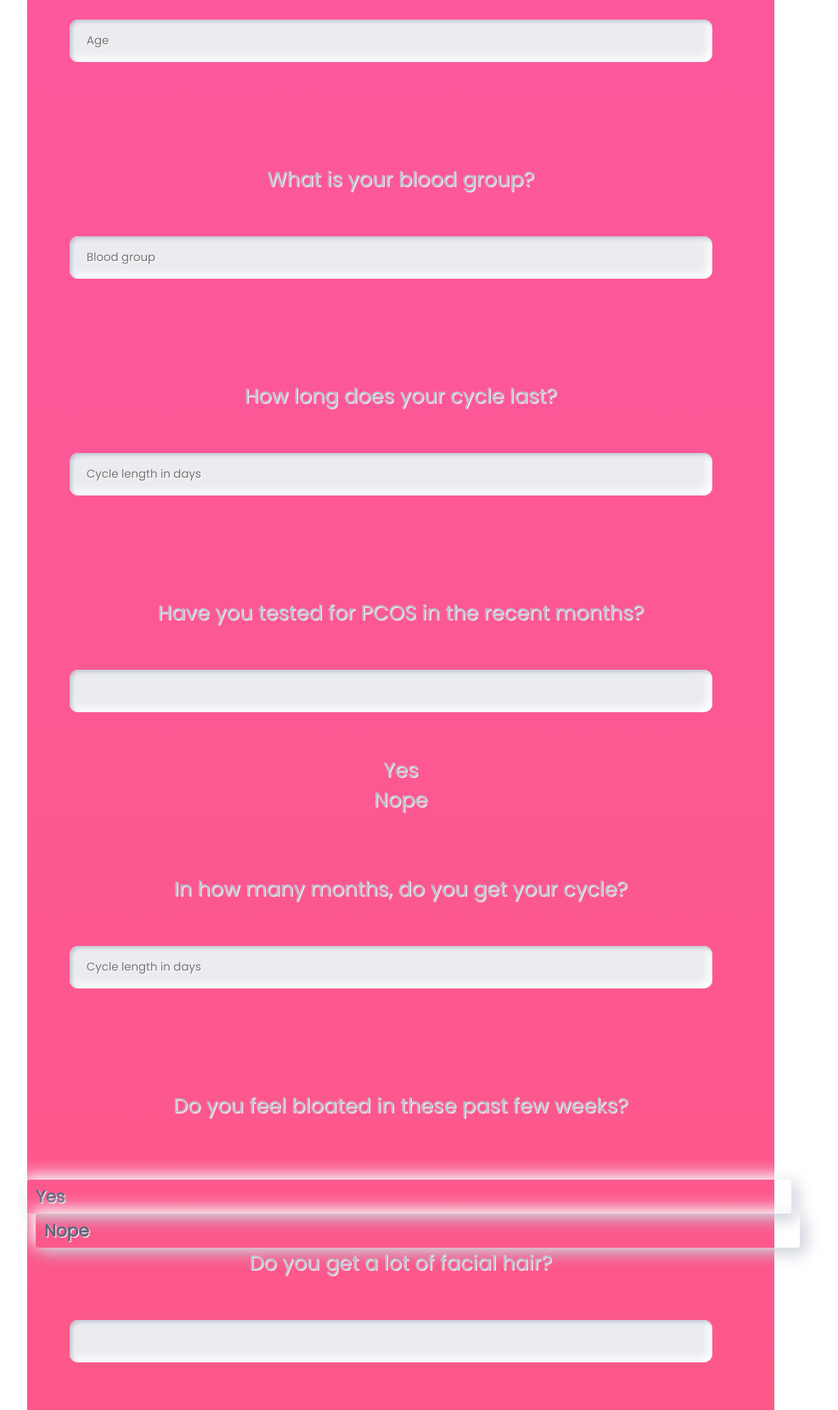
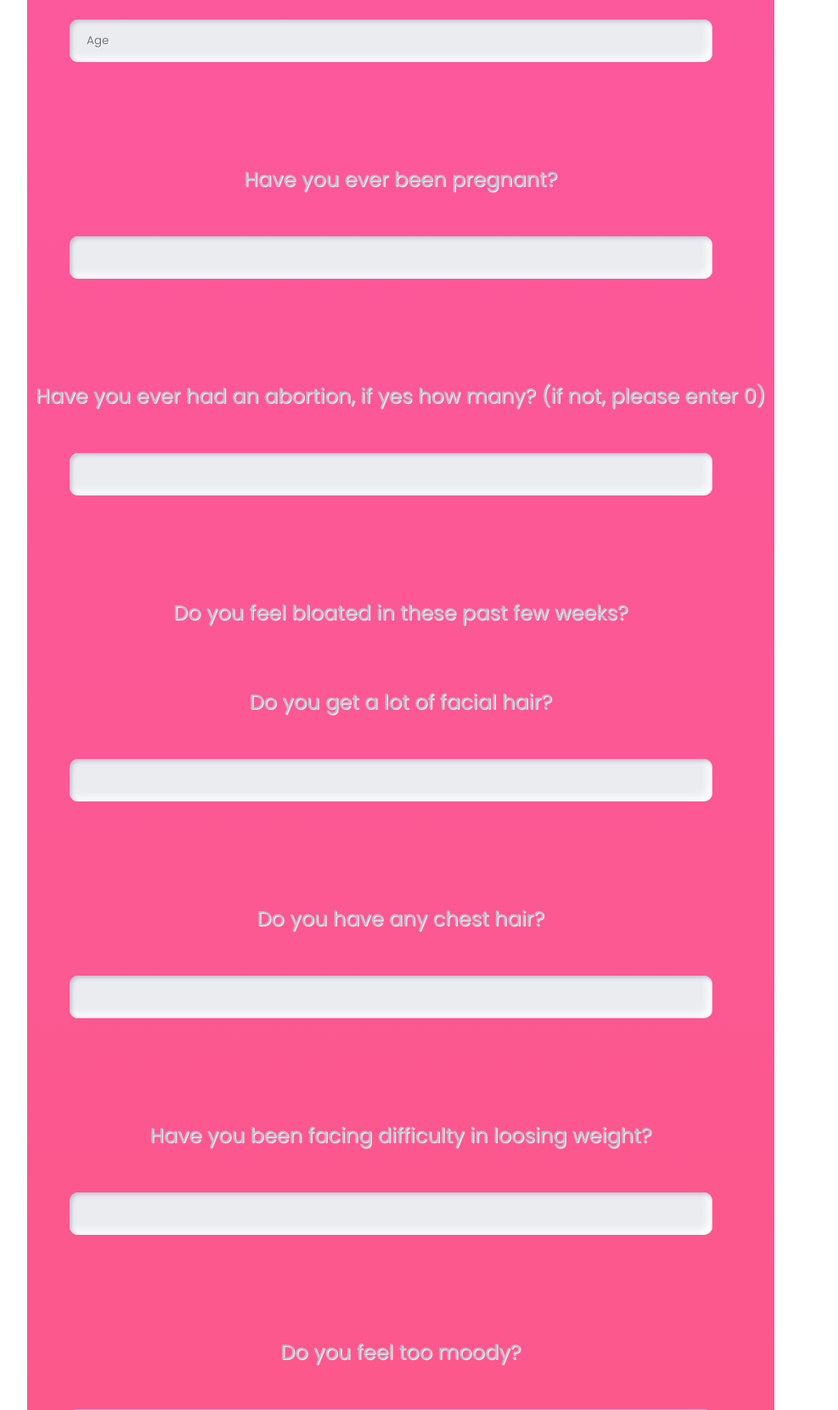
Before and after one commit to dwvicy/PCOSmopolitan, a Flask app: page /test in a window 1280 px wide. Shown: the part 247-1906 px from the top of the page at 85% size, without its empty margins (168-1155 px from the left). Run offline with Flask 2, Linux system fonts and the light colour scheme; parts of the project's set-up code (start-up, migrations or seed data) failed here and were passed over.

Commit message:
Update test.html

```diff
--- a/template/test.html
+++ b/template/test.html
@@ -245,24 +245,13 @@ form {
 
     </br>
 How old are you?<br>
-<input  type="text" name="a" class="input-group" placeholder="Age" required><br><br>
-
-What is your blood group? <br>
-<label><input  type="text" name="b" class="input-group" placeholder="Blood group" required></label>
-<br><br>
-How long does your cycle last?<br>
-<input  type="text" name="c" class="input-group" placeholder="Cycle length in days" required><br><br>
-Have you tested for PCOS in the recent months? <br>
-<input  type="radio" name="c" class="input-group" placeholder="Cycle length in days" required>
-<div class="unit">Yes</div><div class="unit">Nope</div>
-<br><br>
-In how many months, do you get your cycle?<br>
-<input  type="text" name="c" class="input-group" placeholder="Cycle length in days" required><br><br>
+<input  type="text" name="b" class="input-group" placeholder="Age" required><br><br>
+Have you ever been pregnant?<br>
+<input  type="radio" name="c" class="input-group" placeholder="Cycle length in days" required><br><br>
+Have you ever had an abortion, if yes how many? (if not, please enter 0)<br>
+<input  type="radio" name="c" class="input-group" placeholder="Cycle length in days" required><br><br>
 Do you feel bloated in these past few weeks?<br>
 <input  type="radio" name="c" class="toggle toggle-left" value="yes" ><br><br>
-<label class="btn">Yes</label>
-          <input id="toggle-off-q1" class="toggle toggle-right" name="q1" value="no" type="radio">
-          <label for="toggle-off-q1" class="btn">Nope</label>
 Do you get a lot of facial hair?<br>
 <input  type="radio" name="c" class="input-group" placeholder="Cycle length in days" required><br><br>
 Do you have any chest hair?<br>
@@ -275,16 +264,6 @@ In general, do you feel depressed or stressed out at times?<br>
 <input  type="radio" name="c" class="input-group" placeholder="Cycle length in days" required><br><br>
 Do you sleep well at night?<br>
 <input  type="radio" name="c" class="input-group" placeholder="Cycle length in days" required><br><br>
-Burger King could be awfully delicious at times but do you consume fast-food frequently?<br>
-<input  type="radio" name="c" class="input-group" placeholder="Cycle length in days" required><br><br>
-Have you ever been pregnant?<br>
-<input  type="radio" name="c" class="input-group" placeholder="Cycle length in days" required><br><br>
-Have you ever had an abortion, if yes how many? (if not, please enter 0)<br>
-<input  type="radio" name="c" class="input-group" placeholder="Cycle length in days" required><br><br>
-Could you take your inchtape and tell us about your hip measurement? (inch)<br>
-<input  type="text" name="c" class="input-group" placeholder="Cycle length in days" required><br><br>
-We'll need the inchtape again. Now, tell us about your waist measurement? (inch)<br>
-<input  type="text" name="c" class="input-group" placeholder="Cycle length in days" required><br><br>
 We know this could be depressing but have you recently gained weight?<br>
 <input  type="radio" name="c" class="input-group" placeholder="Cycle length in days" required><br><br>
 Have you seen your hair grow in the past couple of months?<br>
@@ -295,8 +274,42 @@ Have you suffered from hair loss recently?<br>
 <input  type="radio" name="c" class="input-group" placeholder="Cycle length in days" required><br><br>
 We know that pimples always pop up at the wrong times but is that frequent with you?<br>
 <input  type="radio" name="c" class="input-group" placeholder="Cycle length in days" required><br><br>
-Also, do you exercise regularly?<br>
+Burger King could be awfully delicious at times but do you consume fast-food frequently?<br>
 <input  type="radio" name="c" class="input-group" placeholder="Cycle length in days" required><br><br>
+Do you exercise regularly?<br>
+<input  type="radio" name="c" class="input-group" placeholder="Cycle length in days" required><br><br>
+How much do you weigh?<br>
+<input  type="radio" name="c" class="input-group" placeholder="Cycle length in days" required><br><br>
+How tall are you?<br>
+<input  type="radio" name="c" class="input-group" placeholder="Cycle length in days" required><br><br>
+
+What is your blood group? <br>
+<label><input  type="text" name="b" class="input-group" placeholder="Blood group" required></label>
+<br><br>
+What is your pulse rate? <br>
+<label><input  type="text" name="b" class="input-group" placeholder="Blood group" required></label>
+<br><br>
+In how many months, do you get your cycle?<br>
+<input  type="text" name="c" class="input-group" placeholder="Cycle length in days" required><br><br>
+How long does your cycle last?<br>
+<input  type="text" name="c" class="input-group" placeholder="Cycle length in days" required><br><br>
+What's your marital status?<br>
+<input  type="text" name="c" class="input-group" placeholder="Cycle length in days" required><br><br>
+Could you take your inchtape and tell us about your hip measurement? (inch)<br>
+<input  type="text" name="c" class="input-group" placeholder="Cycle length in days" required><br><br>
+We'll need the inchtape again. Now, tell us about your waist measurement? (inch)<br>
+<input  type="text" name="c" class="input-group" placeholder="Cycle length in days" required><br><br>
+
+Have you tested for PCOS in the recent months? <br>
+<input  type="radio" name="c" class="input-group" placeholder="Cycle length in days" required>
+<div class="unit">Yes</div><div class="unit">Nope</div>
+<br><br>
+
+<label class="btn">Yes</label>
+          <input id="toggle-off-q1" class="toggle toggle-right" name="q1" value="no" type="radio">
+          <label for="toggle-off-q1" class="btn">Nope</label>
+
+
 </form>
 </div>
 
```
